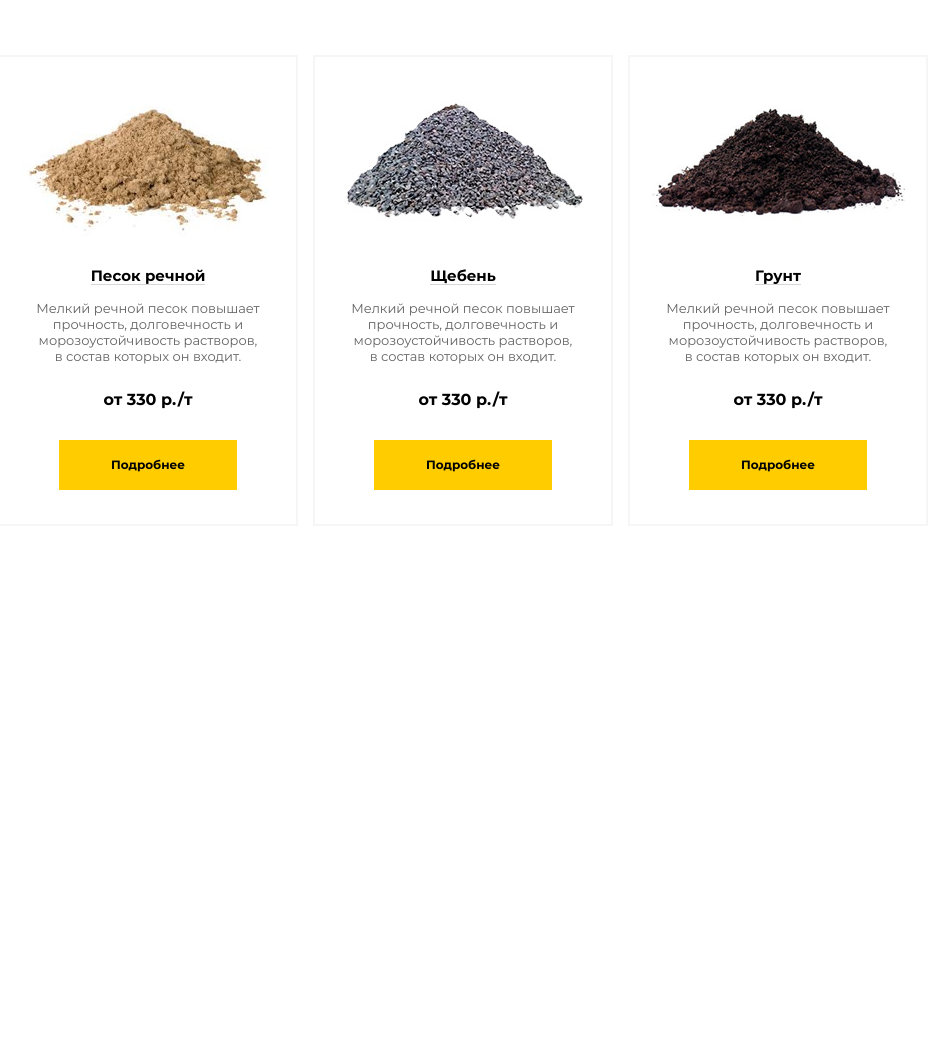
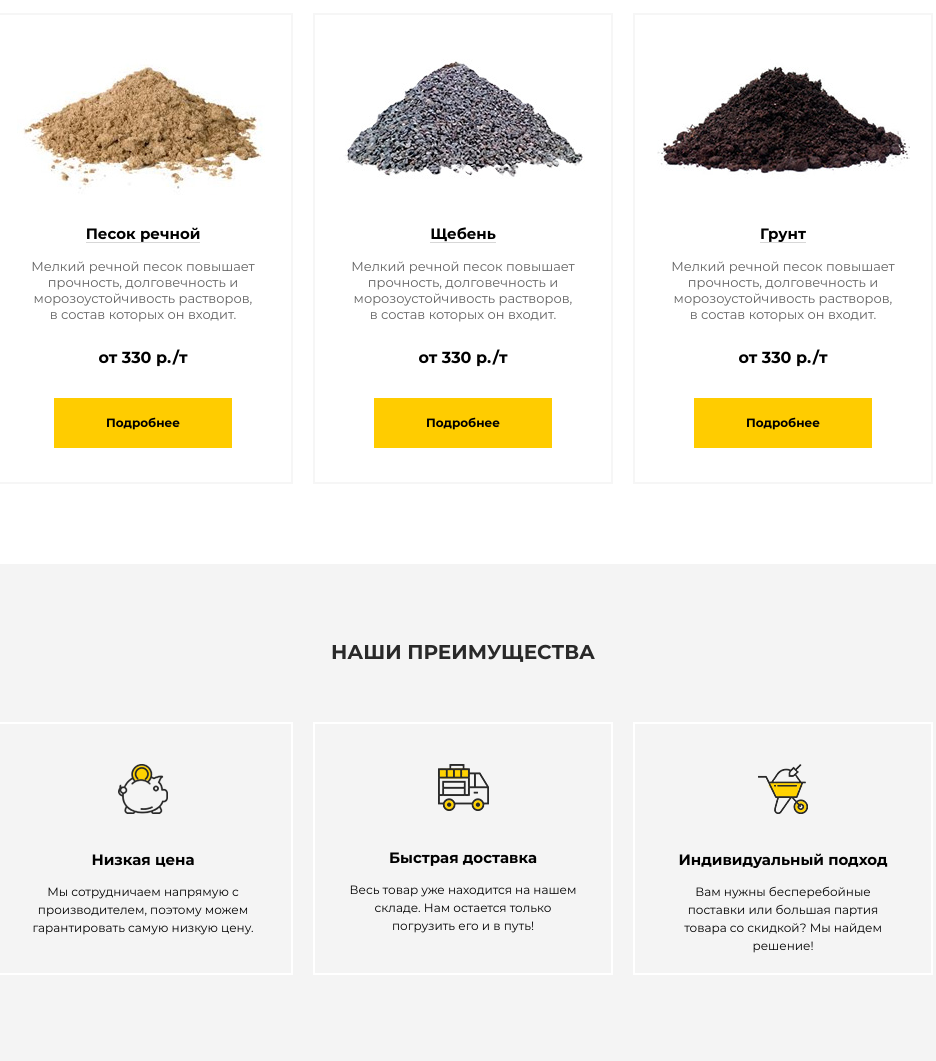
Before and after one commit to erega74/Granit-work, a website: page app/index.html in a window 1280 px wide. Shown: the part 827-1888 px from the top of the page, without its empty margins (177-1113 px from the left). Before the commit the page ends 1435 px from the top, so only its background shows below. Drawn offline with Linux system fonts and the light colour scheme.

Commit message:
Сверстан блок 'Преимущества'

```diff
--- a/app/index.html
+++ b/app/index.html
@@ -91,6 +91,29 @@
                 </li>
             </ul>
     </section>
+
+    <section class="advantages">
+        <div class="advantages__wrapper">
+            <h2 class="advantages__title">Наши преимущества</h2>
+            <ul class="advantages__list">
+                <li class="advantages__list-item">
+                    <img src="img/low_price-icon.png" alt="">
+                    <h3 class="list-item__title">Низкая цена</h3>
+                    <p class="list-item__desc">Мы сотрудничаем напрямую с производителем, поэтому можем гарантировать самую низкую цену.</p>
+                </li>
+                <li class="advantages__list-item">
+                    <img src="img/fast_delivery-icon.png" alt="">
+                    <h3 class="list-item__title">Быстрая доставка</h3>
+                    <p class="list-item__desc">Весь товар уже находится на нашем складе. Нам остается только погрузить его и в путь!</p>
+                </li>
+                <li class="advantages__list-item">
+                    <img src="img/individual_approach-icon.png" alt="">
+                    <h3 class="list-item__title">Индивидуальный подход</h3>
+                    <p class="list-item__desc">Вам нужны бесперебойные поставки или большая партия товара со скидкой? Мы найдем решение!</p>
+                </li>
+            </ul>
+        </div>
+    </section>
 </body>
 </html>
 
--- a/app/sass/_colors.scss
+++ b/app/sass/_colors.scss
@@ -3,6 +3,7 @@ $medium-black: #626262;
 $gray: #969696;
 $medium-gray: #d7d7d7;
 $light-gray: #f6f6f6;
+$smoke: #f4f4f4;
 $white: #ffffff;
 $yellow: #ffcc00;
 $dark-yellow: #efb400;
--- /dev/null
+++ b/app/sass/blocks/_advantages.scss
@@ -0,0 +1,48 @@
+.advantages {
+    background-color: $smoke;
+    padding-top: 60px;
+    padding-bottom: 60px;
+}
+.advantages__wrapper {
+    max-width: 960px;
+    margin: 0 auto;
+}
+.advantages__title {
+    font-size: 20px;
+    @include bold;
+    color: $black;
+    text-transform: uppercase;
+    text-align: center;
+    margin-bottom: 48px;
+}
+.advantages__list {
+    list-style-type: none;
+    padding-left: 0;
+    display: flex;
+    justify-content: center;
+    flex-wrap: wrap;
+}
+.advantages__list-item {
+    text-align: center;
+    margin: 10px;
+    transition: .3s ease;
+    border: 2px solid $white;
+    max-width: 300px;
+    padding-left: 30px;
+    padding-right: 30px;
+    padding-top: 40px;
+    padding-bottom: 6px;
+    &:hover {
+        background-color: $white;
+        box-shadow: 0 9px 21px rgba($black, .05);
+    }
+    > .list-item__title {
+        font-size: 15px;
+        margin-top: 33px;
+        margin-bottom: 15px;
+    }
+    > .list-item__desc {
+        font-size: 12px;
+        line-height: 18px;
+    }
+}
--- a/app/sass/blocks/_in-stock.scss
+++ b/app/sass/blocks/_in-stock.scss
@@ -1,12 +1,10 @@
 .in-stock {
     padding-top: 58px;
-    padding-bottom: 66px;
+    padding-bottom: 54px;
 }
 .in-stock__wrapper {
     max-width: 960px;
     margin: 0 auto;
-    padding-left: 15px;
-    padding-right: 15px;
 }
 .in-stock__title {
     font-size: 20px;
@@ -14,15 +12,14 @@
     color: $black;
     text-transform: uppercase;
     text-align: center;
-    margin-bottom: 100px;
+    margin-bottom: 48px;
 }
 .in-stock__list {
     padding-left: 0;
     list-style-type: none;
     display: flex;
-    justify-content: space-between;
+    justify-content: center;
     flex-wrap: wrap;
-    align-items: center;
 }
 .in-stock__list-item {
     border: 2px solid $light-gray;
@@ -30,6 +27,11 @@
     max-width: 300px;
     padding-top: 36px;
     padding-bottom: 34px;
+    margin: 10px;
+    transition: .3s ease;
+    &:hover {
+        box-shadow: 0 0 20px rgba($black, .2);
+    }
 }
 .in-stock__list-item {
     > .list-item__title {
--- a/app/sass/styles.scss
+++ b/app/sass/styles.scss
@@ -19,3 +19,5 @@ body {
 
 @import "blocks/header";
 @import "blocks/in-stock";
+@import "blocks/advantages";
+@import "blocks/popular-goods";
```
Also changed, not shown: app/css/styles.css, app/css/styles.min.css, app/img/fast_delivery-icon.png (added), app/img/individual_approach-icon.png (added), app/img/low_price-icon.png (added), app/img/macadam1.jpg (added), app/img/macadam2.jpg (added), app/img/macadam3.jpg (added), app/img/macadam4.jpg (added), app/sass/blocks/_popular-goods.scss (added), 1 other file.
